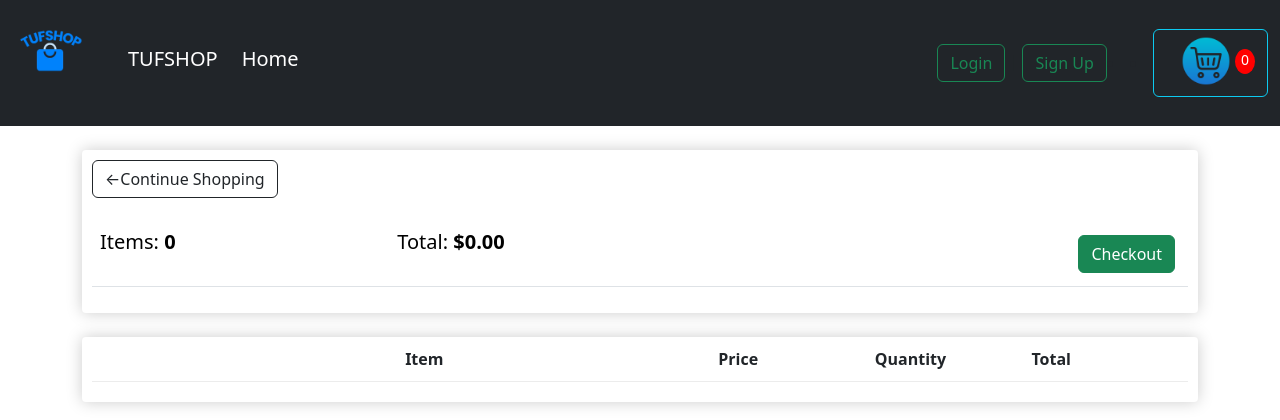
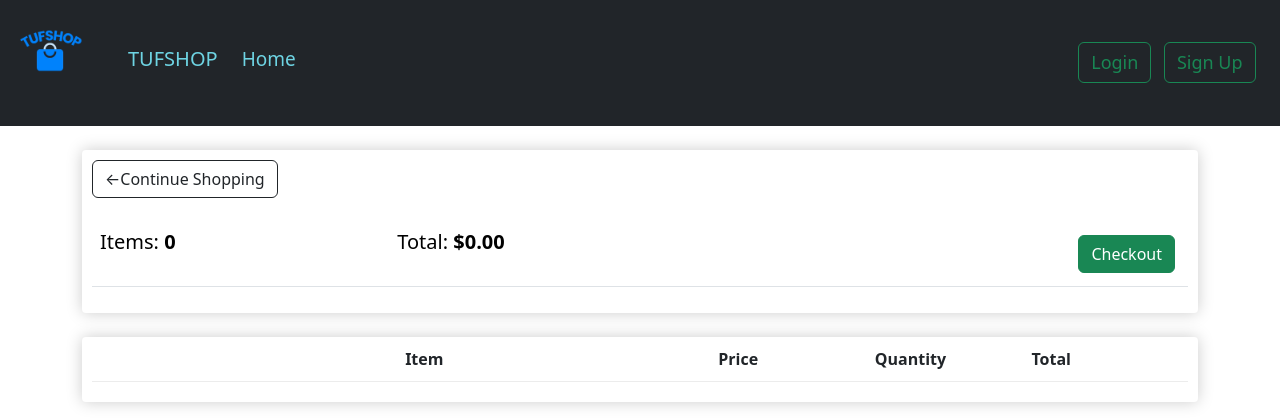
Before and after one commit to yusuf-tufan/E-shop, a Django app: page /cart/ in a window 1280 px wide. Shown: the top 420 px of the page. Run offline with Django 5.2, Linux system fonts and the light colour scheme; lists and menus that the app fills with data are empty.

Commit message:
Updated E-shop

```diff
--- a/TUFshop/tufshopapp/templates/tufshopapp/base.html
+++ b/TUFshop/tufshopapp/templates/tufshopapp/base.html
@@ -36,7 +36,7 @@
                 <img src="{% static 'images/TUFSHOP.png' %}" width="100" height="100" alt="TUFSHOP">
             </a>
             <div class="container-fluid">
-                <h1><a class="navbar-brand" href="{% url 'home' %}">TUFSHOP</a></h1>
+                <h1><a  style="color: rgb(110, 212, 227);" class="navbar-brand" href="{% url 'home' %}">TUFSHOP</a></h1>
                 <button class="navbar-toggler" type="button" data-bs-toggle="collapse" data-bs-target="#navbarCollapse" aria-controls="navbarCollapse" aria-expanded="false" aria-label="Toggle navigation">
                     <span class="navbar-toggler-icon"></span>
                 </button>
@@ -44,27 +44,29 @@
                     <ul class="navbar-nav me-auto mb-2 mb-md-0">
 
                         <li class="nav-item">
-                            <h4><a class="nav-link active" style="font-size: 20px;" aria-current="page" href="{% url 'home' %}">Home</a></h4>
+                            <h4><a class="nav-link active" style="font-size: 19px; color: rgb(110, 212, 227); " aria-current="page" href="{% url 'home' %}">Home</a></h4>
                         </li>
 
                     </ul>
                     <div class="form-inline my-2 my-lg-0">
                             {% if user.is_authenticated %}
-                                    <a  class="btn btn-outline-warning" href="{% url 'logout' %}">Welcome, {{ user.username }} | Logout</a>
+                                    <a  class="btn btn-outline-warning" href="{% url 'logout' %}">Welcome, {{ user.username }} | Logout</a> &nbsp; &nbsp; &nbsp;
                                 {% else %}
-                                    <a class="btn btn-outline-success" href="{% url 'login' %}">Login</a>
-                                    |
-                                    <a class="btn btn-outline-success"   href="{% url 'register' %}">Sign Up</a>
+                                    <a style="font-size: 18px;" class="btn btn-outline-success" href="{% url 'login' %}">Login</a>
+                                    &nbsp;
+                                    <a style="font-size: 18px;" class="btn btn-outline-success"   href="{% url 'register' %}">Sign Up</a>
 
                                 {% endif %}
                     </div>
-                    <li></li><li></li>
+                    &nbsp; &nbsp;
+
 	                <div class="form-inline my-2 my-lg-0">
-
-	                 	<a href="{% url 'cart' %}"><button class="btn btn-outline-info">
-	                		<img style="width: 50px; height: 50px;" id="cart-icon" src="{% static 'images/cart.png' %}">
-                            <p id="cart-total">{{cartItems}}</p></button>
-	                	</a>
+                        {% if user.is_authenticated %}
+	                 	    <a href="{% url 'cart' %}"><button class="btn btn-outline-info">
+	                	    	<img style="width: 50px; height: 50px;" id="cart-icon" src="{% static 'images/cart.png' %}">
+                                <p id="cart-total">{{cartItems}}</p></button>
+	                	    </a>
+                        {%endif%}
 	                </div>
                 </div>
             </div>
```
Also changed, not shown: TUFshop/db.sqlite3, 5 other files.
